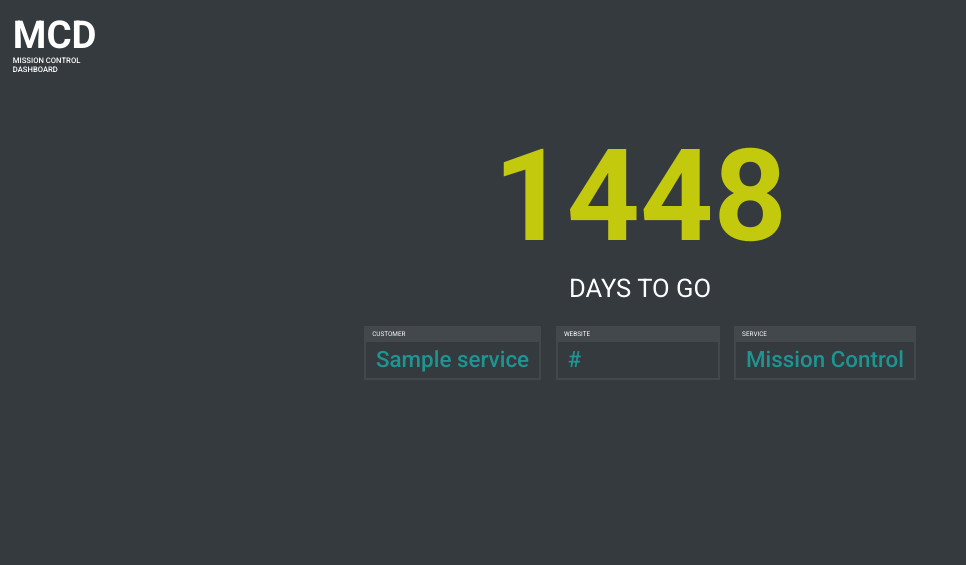
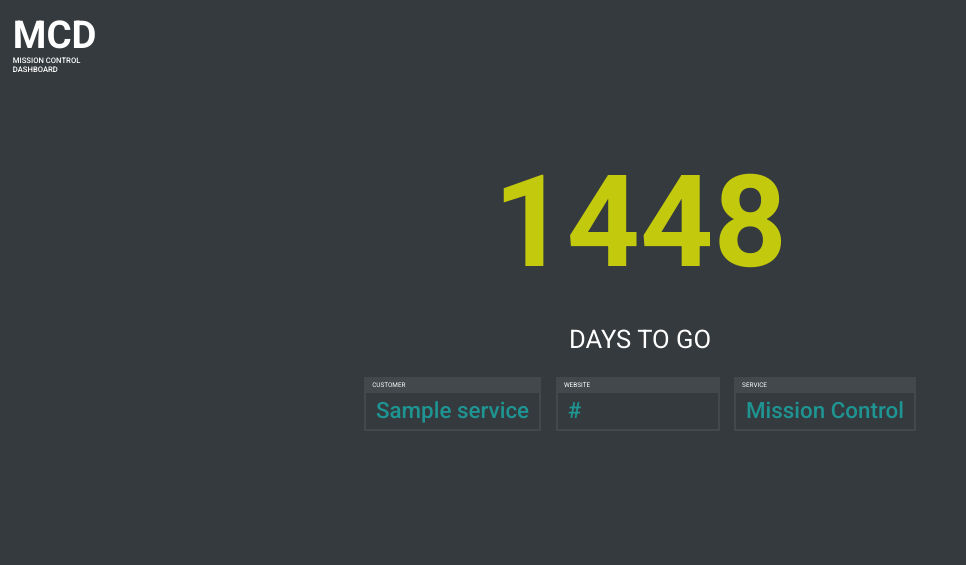
Before and after one commit to axiacore/mission-control-dashboard, a Django app: page / in a window 1280 px wide. Shown: the top 565 px of the page, without its empty margins (0-966 px from the left). Run offline with Django 3.2, Linux system fonts and the light colour scheme; a user stored in the database is signed in; tables that the repository leaves empty hold one stand-in row (values such as "Sample post"); some libraries are stand-ins or nearby versions.

Commit message:
Fix bugs

```diff
--- a/app/static/css/styles.css
+++ b/app/static/css/styles.css
@@ -36,7 +36,7 @@ h2 {
     font-size: 10vw;
     font-weight: 700;
     margin: 0px;
-    line-height: 12vw;
+    line-height: 16vw;
 }
 
 h3 {
```
